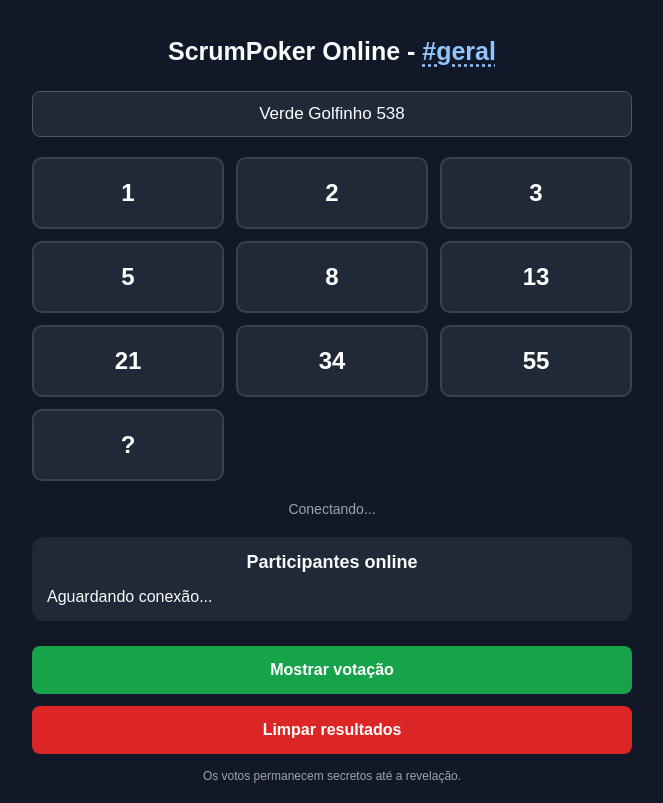
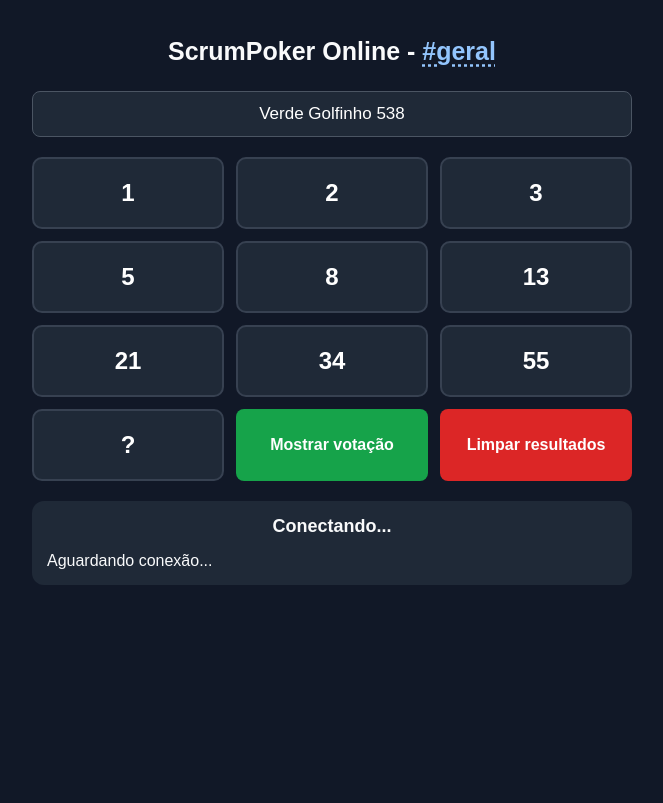
Before and after one commit to scrumpoker-online/scrumpoker-online.github.io, a plain HTML site: page index.html in a window 1280 px wide. Shown: the whole page, without its empty margins (308-971 px from the left). Drawn offline with Linux system fonts and the light colour scheme; no server answers.

Commit message:
Refactor voting interface and button handling

```diff
--- a/index.html
+++ b/index.html
@@ -251,21 +251,9 @@ button.acao {
 
 <div class="opcoes" id="opcoes"></div>
 
-<div class="status" id="status">
+<!--<div class="status" id="status">
   Conectando...
-</div>
-
-<!-- Participantes online -->
-
-<div class="participantes">
-
-  <h2>Participantes online</h2>
-
-  <div id="listaParticipantes">
-    Aguardando conexão...
-  </div>
-
-</div>
+</div>-->
 
 <!-- Resultados -->
 
@@ -274,23 +262,18 @@ button.acao {
   <div id="media">Média da Votação: --</div>
 </div>
 
-<!-- Ações -->
+<!-- Participantes online -->
 
-<div class="botoes">
+<div class="participantes">
 
-  <button class="acao" id="mostrar">
-    Mostrar votação
-  </button>
+  <h2 id="status">Conectando...</h2>
 
-  <button class="acao" id="limpar">
-    Limpar resultados
-  </button>
+  <div id="listaParticipantes">
+    Aguardando conexão...
+  </div>
 
 </div>
 
-<div class="aviso">
-  Os votos permanecem secretos até a revelação.
-</div>
 
 </div>
 
@@ -429,11 +412,6 @@ const mediaDiv =
 const resultadoArredondadoDiv =
   document.getElementById("resultadoArredondado");
 
-const botaoMostrar =
-  document.getElementById("mostrar");
-
-const botaoLimpar =
-  document.getElementById("limpar");
 
 const nomeSalaLink = document.getElementById("nomeSalaLink");
 const modalSala = document.getElementById("modalSala");
@@ -565,6 +543,18 @@ fibonacci.forEach(numero => {
 
 });
 
+  const botao1 = document.createElement("button");
+    botao1.className = "acao";
+    botao1.id = "mostrar";
+    botao1.textContent = "Mostrar votação";
+  opcoesDiv.appendChild(botao1);
+
+  const botao2 = document.createElement("button");
+    botao2.className = "acao";
+    botao2.id = "limpar";
+    botao2.textContent = "Limpar resultados";
+  opcoesDiv.appendChild(botao2);
+
 
 /* =========================================
    ATUALIZAR BOTÕES
@@ -658,7 +648,7 @@ try {
   conectado = true;
 
   statusDiv.textContent =
-    "Conectado. Escolha seu número.";
+    "Conectado.";
 
   await configurarSala(salaNome);
 
@@ -857,11 +847,6 @@ function observarVotos() {
    MONITORAR ESTADO DA VOTAÇÃO
 ========================================= */
 
-
-/* =========================================
-   MONITORAR ESTADO DA VOTAÇÃO
-========================================= */
-
 function observarEstado() {
 
   pararObservacaoEstado = onValue(estadoRef, snapshot => {
@@ -1027,7 +1012,11 @@ function atualizarStatus() {
   const quantidadeOnline =
     Object.keys(participantes).length;
 
-  if (revelado) {
+
+  statusDiv.textContent =
+      `${quantidadeOnline} participante(s) online.`;
+
+  /*if (revelado) {
 
     statusDiv.textContent =
       `Votação revelada. ${quantidadeOnline} participante(s) online.`;
@@ -1037,7 +1026,7 @@ function atualizarStatus() {
     statusDiv.textContent =
       `Votação secreta. ${quantidadeVotos} voto(s) de ${quantidadeOnline} participante(s) online.`;
 
-  }
+  }*/
 
 }
 
@@ -1045,6 +1034,9 @@ function atualizarStatus() {
 /* =========================================
    MOSTRAR RESULTADOS
 ========================================= */
+
+const botaoMostrar =
+  document.getElementById("mostrar");
 
 botaoMostrar.addEventListener("click", async () => {
 
@@ -1069,6 +1061,9 @@ botaoMostrar.addEventListener("click", async () => {
 /* =========================================
    LIMPAR RESULTADOS E REINICIAR
 ========================================= */
+
+const botaoLimpar =
+  document.getElementById("limpar");
 
 botaoLimpar.addEventListener("click", async () => {
 
@@ -1130,7 +1125,7 @@ function calcularResultados() {
   if (numericos.length === 0) {
     resultadoArredondadoDiv.textContent =
       "Resultado da Votação: sem votos numéricos";
-    mediaDiv.textContent = "Média da Votação: --";
+    mediaDiv.textContent = "Média da Votação: ??";
     return;
   }
 
@@ -1143,7 +1138,7 @@ function calcularResultados() {
 
   mediaDiv.textContent =
     `Média da Votação: ${media.toLocaleString("pt-BR", {
-      maximumFractionDigits: 4
+      maximumFractionDigits: 1
     })}`;
 }
 
```
